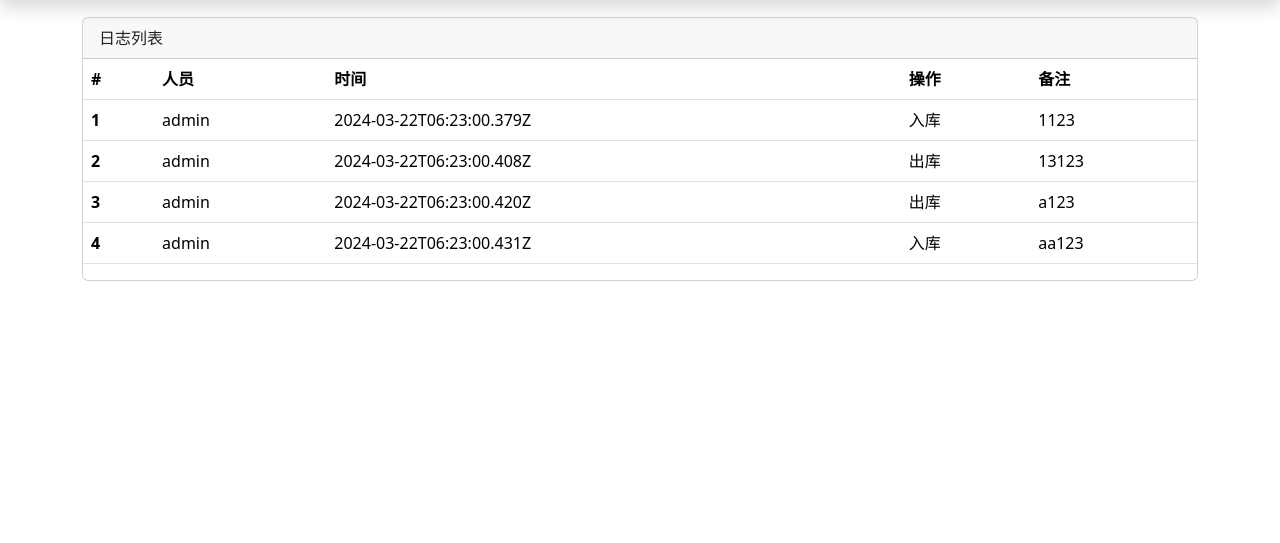
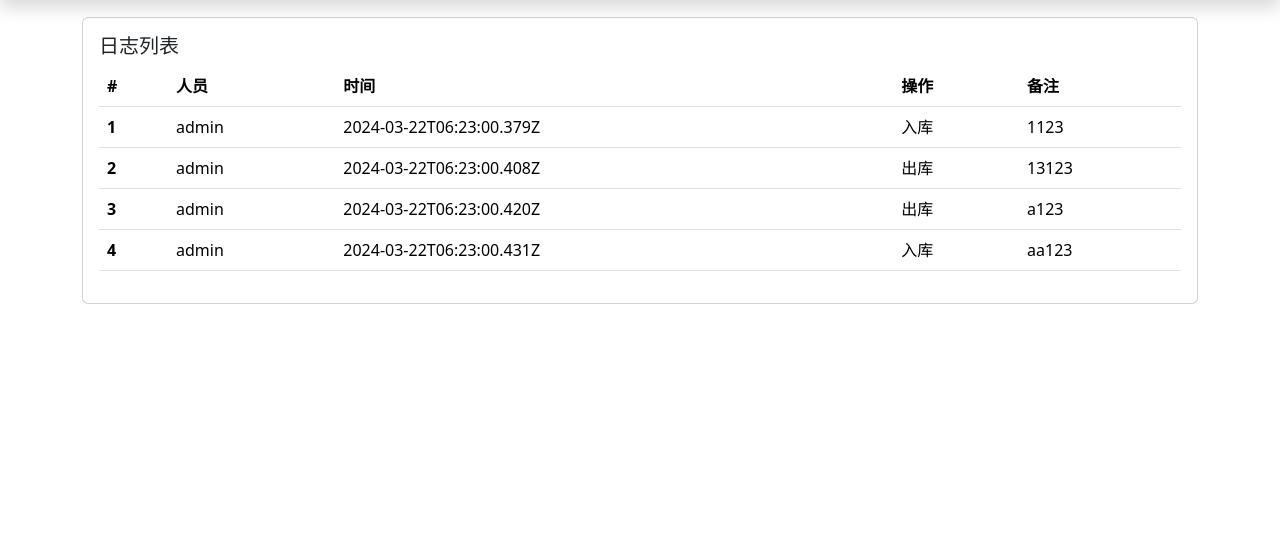
Before and after one commit to Sh4peshifting/2024-nuedc-renesas, a Django app: page /log_list/ in a window 1280 px wide. Shown: the part 56-599 px from the top of the page. Run offline with Django 4.2, Linux system fonts and the light colour scheme; data comes from the database, SQL or seed files in the repository; some libraries are stand-ins or nearby versions.

Commit message:
fix table header

```diff
--- a/wms_nuedc/website/templates/website/log_list/log_list.html
+++ b/wms_nuedc/website/templates/website/log_list/log_list.html
@@ -3,11 +3,11 @@
 {% load static %}
 <div class="container">
     <div class="card mb-3">
-        <div class="card-header">
-            <i class="fas fa-table"></i>
-            日志列表
+        <div class="card-body">
+            <h5 class="card-title">日志列表</h5>
+            <div class="log-list-box"></div>
         </div>
-        <div class="log-list-box"></div>
+
     </div>
 </div>
     <script src="{% static 'log_list.js' %}"></script>
```
